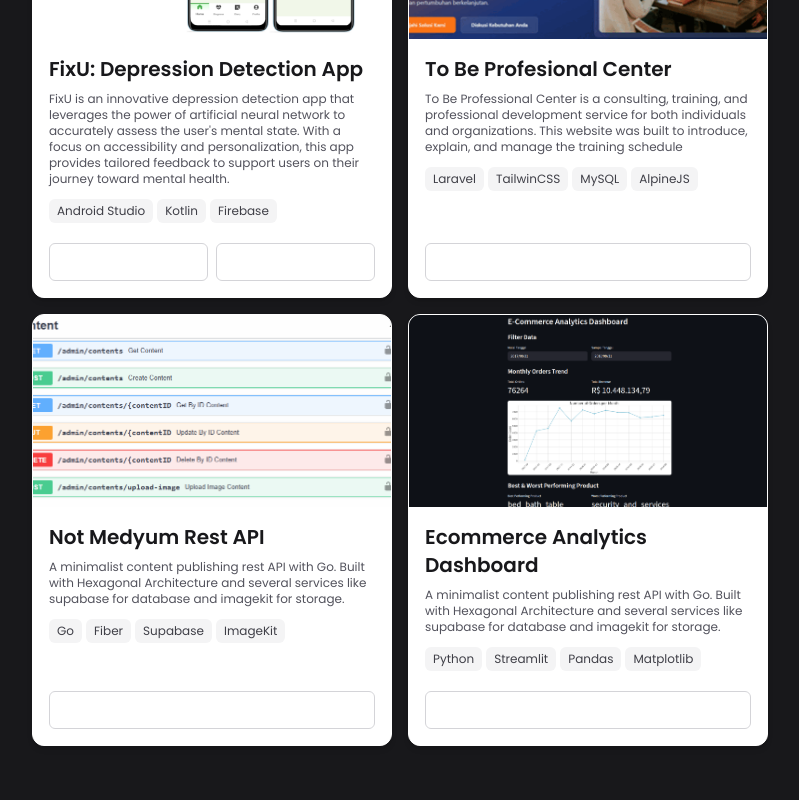
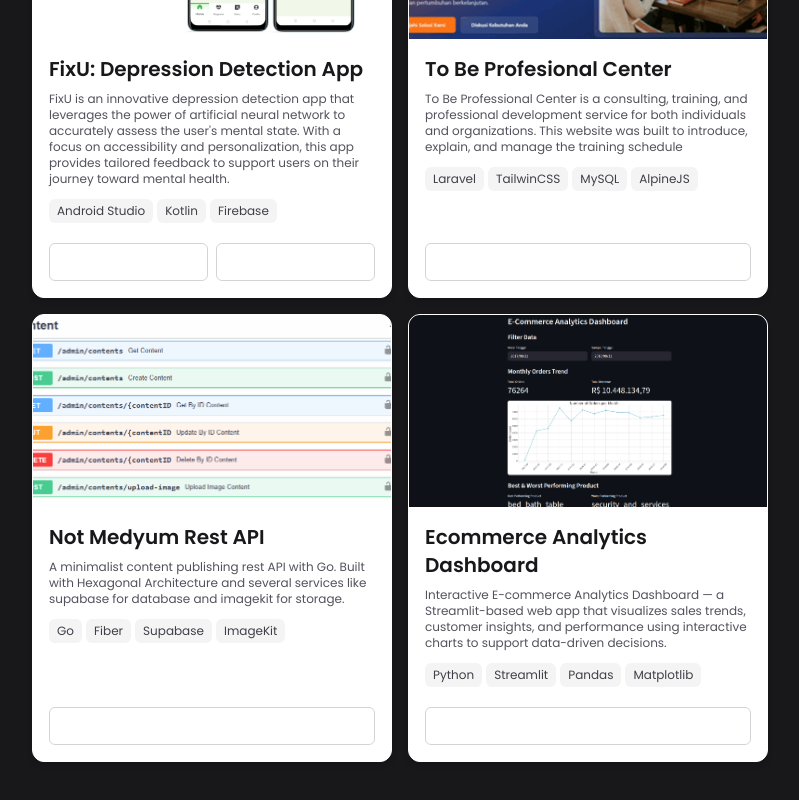
Before and after one commit to farhanhr/farhanhr-portofolio, a React (Vite) app: page / in a window 1280 px wide. Shown: the part 1214-2014 px from the top of the page, without its empty margins (240-1039 px from the left). Built offline with nearby package versions, Linux system fonts and the light colour scheme.

Commit message:
feat: change project description

```diff
--- a/src/data.ts
+++ b/src/data.ts
@@ -132,7 +132,7 @@ export const listProjects = [
     id: 4,
     image: EcommerceDashboard,
     name: "Ecommerce Analytics Dashboard",
-    description: "A minimalist content publishing rest API with Go. Built with Hexagonal Architecture and several services like supabase for database and imagekit for storage.",
+    description: "Interactive E-commerce Analytics Dashboard — a Streamlit-based web app that visualizes sales trends, customer insights, and performance using interactive charts to support data-driven decisions.",
     tools: ["Python", "Streamlit", "Pandas", "Matplotlib"],
     webLink: "https://e-commerce-dashboard-kstx6nvwsgenzs29m2kkme.streamlit.app/",
   },
```
